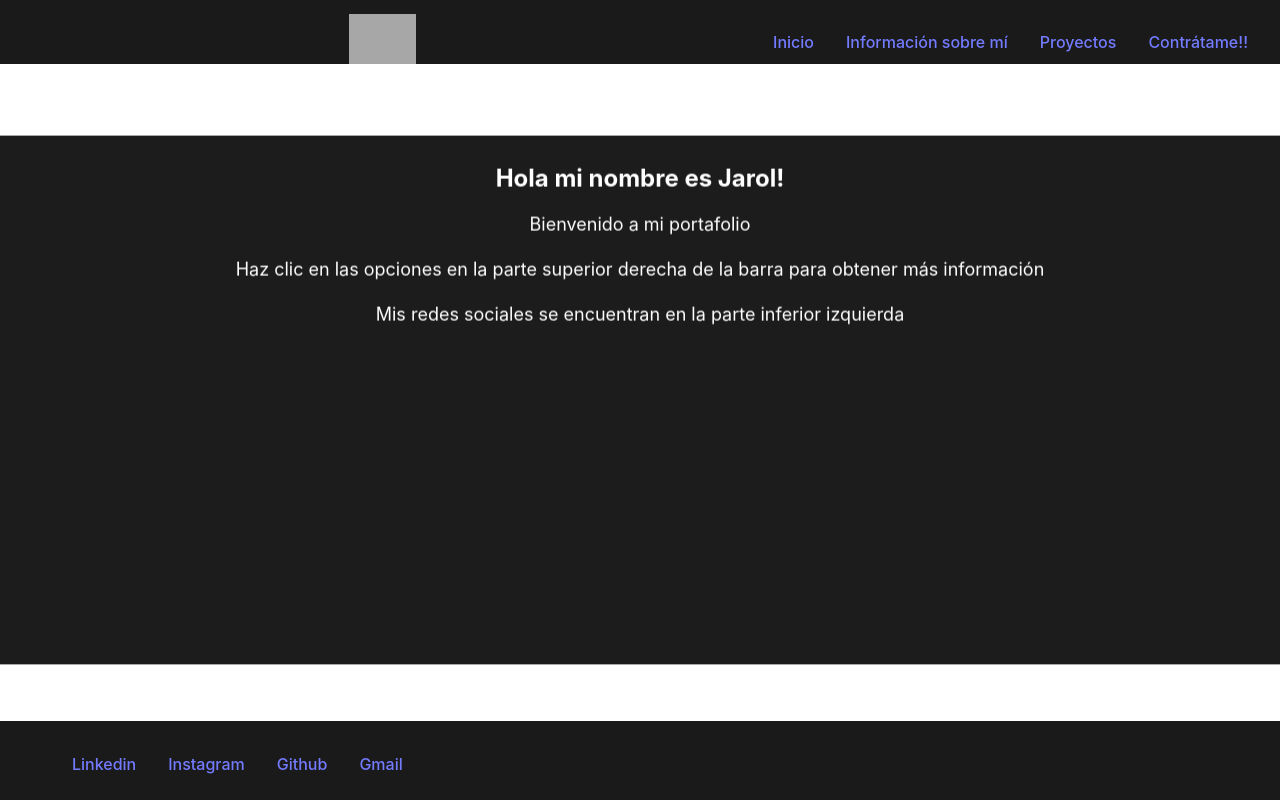
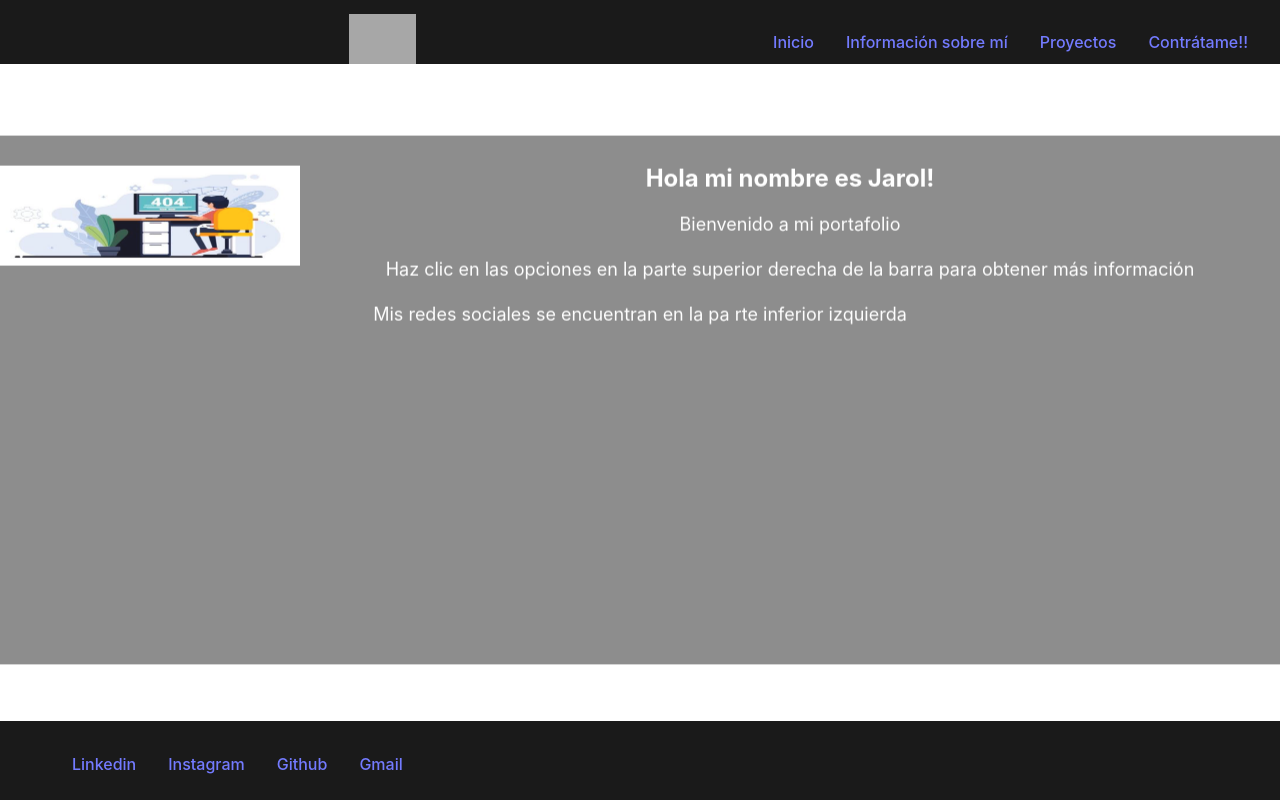
Before and after one commit to xWOLF247/Portafolio, a React (Vite) app: page / in a window 1280 px wide. Built offline with nearby package versions, Linux system fonts and the light colour scheme; grey boxes are pictures that could not be loaded.

Commit message:
Se añadieron imagenes

```diff
--- a/index.html
+++ b/index.html
@@ -4,7 +4,7 @@
     <meta charset="UTF-8" />
     <link rel="icon" type="image/svg" href="/faLinkedin.svg" />
     <meta name="viewport" content="width=device-width, initial-scale=1.0" />
-    <title>Portafolio Jarol Salazar</title>
+    <title>[WIP]Portafolio Jarol Salazar</title>
   </head>
   <body>
     <div id="root"></div>
--- a/src/root/components/Body/Body.css
+++ b/src/root/components/Body/Body.css
@@ -10,7 +10,7 @@
   color: rgb(255, 255, 255);
   padding: 0.9rem 2rem;
   opacity: 0.9;
-  background-color: #030303;
+  background-color: gray;
   backdrop-filter: blur(10px);
   transition: height 0.5s ease-in-out;
   overflow: hidden;
@@ -31,3 +31,11 @@
 .welcome-container p, .info-container p, .contract-container p {
   font-size: 18px;
 }
+
+/* imagen inicio */
+
+.imagen-reducida {
+  width: 300px;
+  height: 100px;
+  float: left;
+}
--- a/src/root/components/Body/Body.tsx
+++ b/src/root/components/Body/Body.tsx
@@ -1,4 +1,5 @@
 import { useEffect, useState } from "react";
+import imgStart from "../../../assets/imgStart.png";
 
 function Body({ showWelcome, showStart, showInfo, showProyect, showContract }: { showWelcome: boolean, showStart: boolean, showInfo: boolean, showProyect: boolean, showContract: boolean }) {
 
@@ -35,10 +36,11 @@ function Body({ showWelcome, showStart, showInfo, showProyect, showContract }: {
 
       {(showWelcome || showStart) && (
         <div className="welcome-container oculto">
+          <img src={imgStart} alt="Imagen de inicio"  className="imagen-reducida"/>
           <h1>Hola mi nombre es Jarol!</h1>
           <p>Bienvenido a mi portafolio</p>
           <p>Haz clic en las opciones en la parte superior derecha de la barra para obtener más información</p>
-          <p>Mis redes sociales se encuentran en la parte inferior izquierda</p>
+          <p>Mis redes sociales se encuentran en la pa  rte inferior izquierda</p>
         </div>
       )}
 
```
Also changed, not shown: src/assets/imgStart.png (added).
